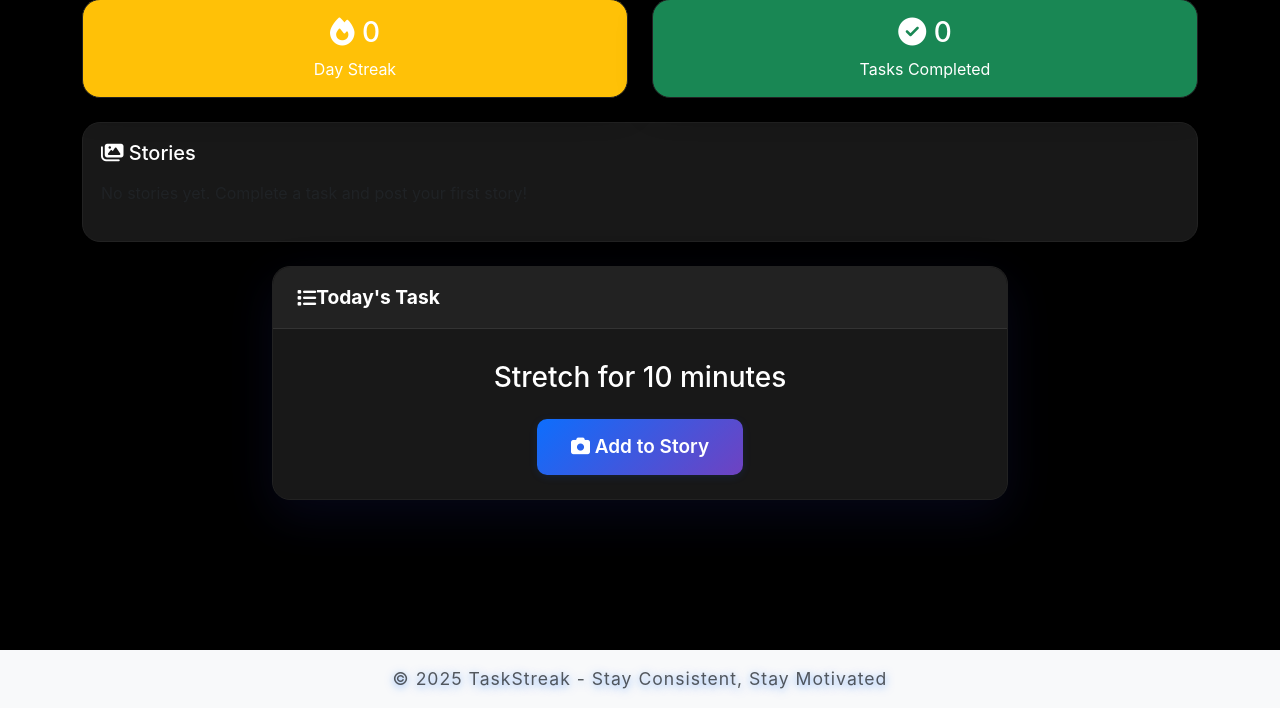
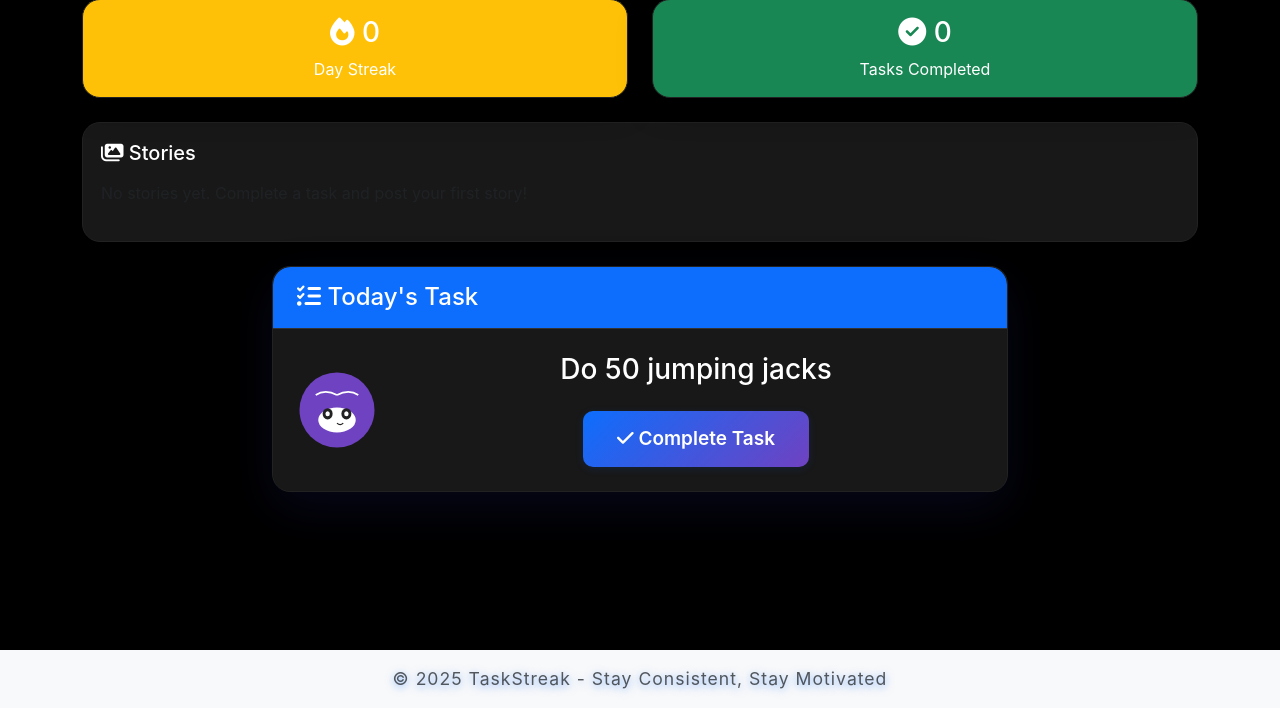
Before and after one commit to swethxgottumukkala19/fs_project, a Flask app: page /home in a window 1280 px wide. Shown: the part 92-800 px from the top of the page. Run offline with Flask 3, Linux system fonts and the light colour scheme; the visitor is signed in with stand-in values (Sample User, id 1); data comes from the database, SQL or seed files in the repository; data that the repository does not hold is empty; some libraries are stand-ins or nearby versions.

Commit message:
added a character beside the todays task and fixed some overlapping colors

```diff
--- a/static/css/style.css
+++ b/static/css/style.css
@@ -267,6 +267,7 @@ main {
     border-radius: 7px;
     margin: 2px 7px;
     font-weight: 500;
+    color: yellowgreen;
 }
 
 .dropdown-item:hover {
@@ -336,3 +337,7 @@ footer {
     border-color: #6f42c1;
     box-shadow: 0 0 0 0.2rem rgba(111, 66, 193, 0.18);
 }
+
+.funny-cat:hover {
+    transform: scale(1.15) rotate(-10deg);
+}
--- a/templates/base.html
+++ b/templates/base.html
@@ -11,6 +11,9 @@
 
     <!-- Custom CSS -->
     <link rel="stylesheet" href="{{ url_for('static', filename='css/style.css') }}">
+
+    <!-- Add this in your <head> section -->
+    <script src="https://cdn.lordicon.com/lordicon.js"></script>
 
     {% block extra_css %}{% endblock %}
 </head>
--- a/templates/home.html
+++ b/templates/home.html
@@ -27,10 +27,10 @@
     <!-- Stories Section -->
     <div class="stories-section mb-4">
         <h5 class="mb-3"><i class="fas fa-images"></i> Stories</h5>
-        <div class="stories-container d-flex align-items-center">
+        <div class="stories-container">
             {% if stories %}
                 {% for story in stories %}
-                <div class="story-item mx-2" onclick="viewStory({{ story['id'] }}, '{{ story['image_path'] }}')">
+                <div class="story-item" onclick="viewStory({{ story['id'] }}, '{{ story['image_path'] }}')">
                     <div class="story-avatar">
                         <img src="{{ url_for('static', filename='uploads/profiles/' + story['profile_photo']) }}"
                              alt="{{ story['username'] }}"
@@ -49,14 +49,46 @@
     <div class="row justify-content-center">
         <div class="col-lg-8">
             <div class="card shadow-lg task-card">
-                <div class="card-header">
-                    <i class="fas fa-list"></i> Today's Task
+                <div class="card-header bg-primary text-white">
+                    <h4 class="mb-0"><i class="fas fa-tasks"></i> Today's Task</h4>
                 </div>
-                <div class="card-body">
-                    <h3>Stretch for 10 minutes</h3>
-                    <button class="btn btn-primary btn-lg mt-3" onclick="showStoryModal()">
-                        <i class="fas fa-camera"></i> Add to Story
-                    </button>
+                <div class="card-body p-4 d-flex align-items-center justify-content-center" style="gap: 32px;">
+                    <!-- Fun Cat SVG Icon with transition -->
+                    <svg class="funny-cat" width="80" height="80" viewBox="0 0 256 256" fill="none" xmlns="http://www.w3.org/2000/svg" style="transition: transform 0.4s;">
+                      <circle cx="128" cy="128" r="120" fill="#6f42c1"/>
+                      <ellipse cx="128" cy="160" rx="60" ry="40" fill="#fff"/>
+                      <ellipse cx="98" cy="140" rx="16" ry="18" fill="#222"/>
+                      <ellipse cx="158" cy="140" rx="16" ry="18" fill="#222"/>
+                      <ellipse cx="98" cy="140" rx="7" ry="8" fill="#fff"/>
+                      <ellipse cx="158" cy="140" rx="7" ry="8" fill="#fff"/>
+                      <path d="M128 170 Q138 180 148 170" stroke="#222" stroke-width="4" fill="none"/>
+                      <path d="M60 80 Q90 60 128 80" stroke="#fff" stroke-width="6" fill="none"/>
+                      <path d="M196 80 Q166 60 128 80" stroke="#fff" stroke-width="6" fill="none"/>
+                    </svg>
+                    <div style="flex:1;">
+                        <h3 class="text-center mb-4">{{ today_task }}</h3>
+                        {% if task_completed %}
+                            <div class="text-center">
+                                <div class="alert alert-success">
+                                    <i class="fas fa-check-circle"></i> Task Completed! Great job! 🎉
+                                </div>
+                                <button class="btn btn-primary" onclick="showStoryModal()">
+                                    <i class="fas fa-camera"></i> Add to Story
+                                </button>
+                            </div>
+                        {% else %}
+                            <div class="text-center">
+                                <button class="btn btn-success btn-lg" id="completeBtn">
+                                    <i class="fas fa-check"></i> Complete Task
+                                </button>
+                                <div id="addStorySection" style="display: none;" class="mt-3">
+                                    <button class="btn btn-primary btn-lg" onclick="showStoryModal()">
+                                        <i class="fas fa-camera"></i> Add to Story
+                                    </button>
+                                </div>
+                            </div>
+                        {% endif %}
+                    </div>
                 </div>
             </div>
         </div>
```
Also changed, not shown: static/uploads/profiles/profile_4_20251007224504_ani2.jpeg (added).
